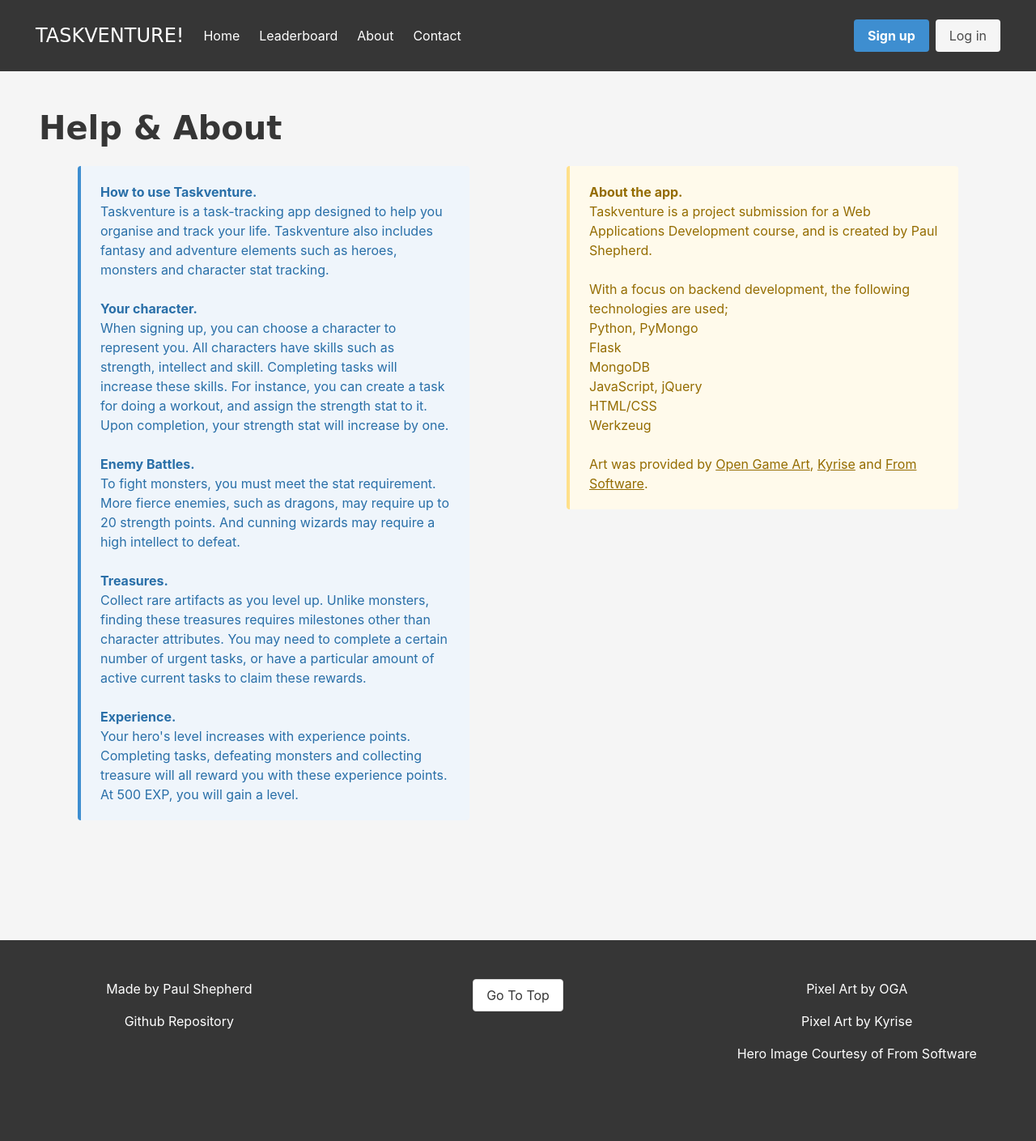
After one commit to shepuk/Project3-Taskventure, a Flask app: page /about in a window 1280 px wide. The commit adds this page. Shown: the whole page at 81% size. Run offline with Flask 2, Linux system fonts and the light colour scheme; some libraries are stand-ins or nearby versions; some web fonts are replaced.

Commit message:
add about page

```diff
--- a/app.py
+++ b/app.py
@@ -544,6 +544,11 @@ def leaderboard():
     return render_template("leaderboard.html", users=users)
 
 
+@app.route("/about")
+def about():
+    return render_template("about.html")
+
+
 @app.route("/logout")
 def logout():
     flash("Logged Out")
--- /dev/null
+++ b/templates/about.html
@@ -0,0 +1,74 @@
+{% extends "base.html" %}
+{% block content %}
+
+<section class="section about-section">
+    <h2 class="title is-2 page-heading">Help & About</h2>
+    <div class="columns">
+
+        <div class="column mr-6 ml-6">
+            <article class="message is-info">
+                <div class="message-body">
+                    <strong>How to use Taskventure.</strong>
+                    <p>Taskventure is a task-tracking app designed to help you organise and track your life. Taskventure
+                        also includes fantasy and adventure elements such as heroes, monsters and character stat
+                        tracking.</p>
+                    <br>
+                    <strong>Your character.</strong>
+                    <p>When signing up, you can choose a character to represent you. All characters have skills such as
+                        strength, intellect and skill. Completing tasks will increase these skills. For instance, you
+                        can create a task for doing a workout, and assign the strength stat to it. Upon completion, your
+                        strength stat will increase by one.</p>
+                    <br>
+                    <strong>Enemy Battles.</strong>
+                    <p>To fight monsters, you must meet the stat requirement. More fierce enemies, such as dragons, may
+                        require up to 20 strength points. And cunning wizards may require a high intellect to defeat.
+                    </p>
+                    <br>
+                    <strong>Treasures.</strong>
+                    <p>Collect rare artifacts as you level up. Unlike monsters, finding these treasures requires
+                        milestones other than character attributes. You may need to complete a certain number of urgent
+                        tasks, or have a particular amount of active current tasks to claim these rewards.</p>
+                    <br>
+                    <strong>Experience.</strong>
+                    <p>Your hero's level increases with experience points. Completing tasks, defeating monsters and
+                        collecting treasure will all reward you with these experience points. At 500 EXP, you will gain
+                        a level.</p>
+                </div>
+            </article>
+
+        </div>
+
+
+        <div class="column mr-6 ml-6">
+            <article class="message is-warning">
+                <div class="message-body">
+                    <strong>About the app.</strong>
+                    <p>Taskventure is a project submission for a Web Applications Development course, and is created by
+                        Paul Shepherd.</p>
+                    <br>
+                    <p>With a focus on backend development, the following technologies are used;</p>
+                    <ul>
+                        <li>Python, PyMongo</li>
+                        <li>Flask</li>
+                        <li>MongoDB</li>
+                        <li>JavaScript, jQuery</li>
+                        <li>HTML/CSS</li>
+                        <li>Werkzeug</li>
+                    </ul>
+                    <br>
+                    <p>Art was provided by <a href="http://opengameart.org/content/dungeon-crawl-32x32-tiles"
+                            target="_blank">Open Game Art</a>,
+                        <a href="https://kyrise.itch.io/kyrises-free-16x16-rpg-icon-pack" target="_blank">Kyrise</a>
+                        and <a href="https://en.bandainamcoent.eu/elden-ring/elden-ring" target="_blank">From
+                            Software</a>.</p>
+                </div>
+            </article>
+
+        </div>
+
+    </div>
+
+</section>
+
+
+{% endblock %}
--- a/templates/base.html
+++ b/templates/base.html
@@ -42,7 +42,7 @@
         <a href="{{ url_for('leaderboard') }}" class="navbar-item">
           Leaderboard
         </a>
-        <a class="navbar-item">
+        <a href="{{ url_for('about') }}" class="navbar-item">
           About
         </a>
         <a class="navbar-item">
```
